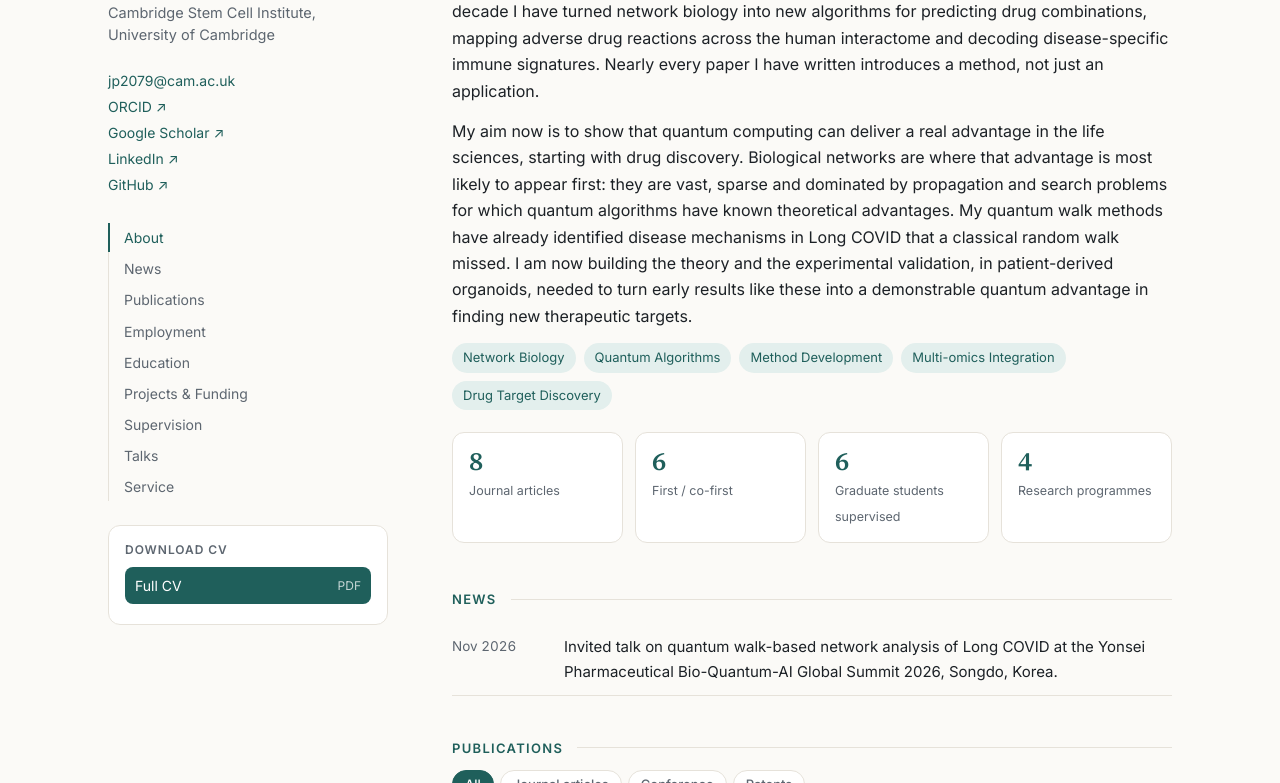
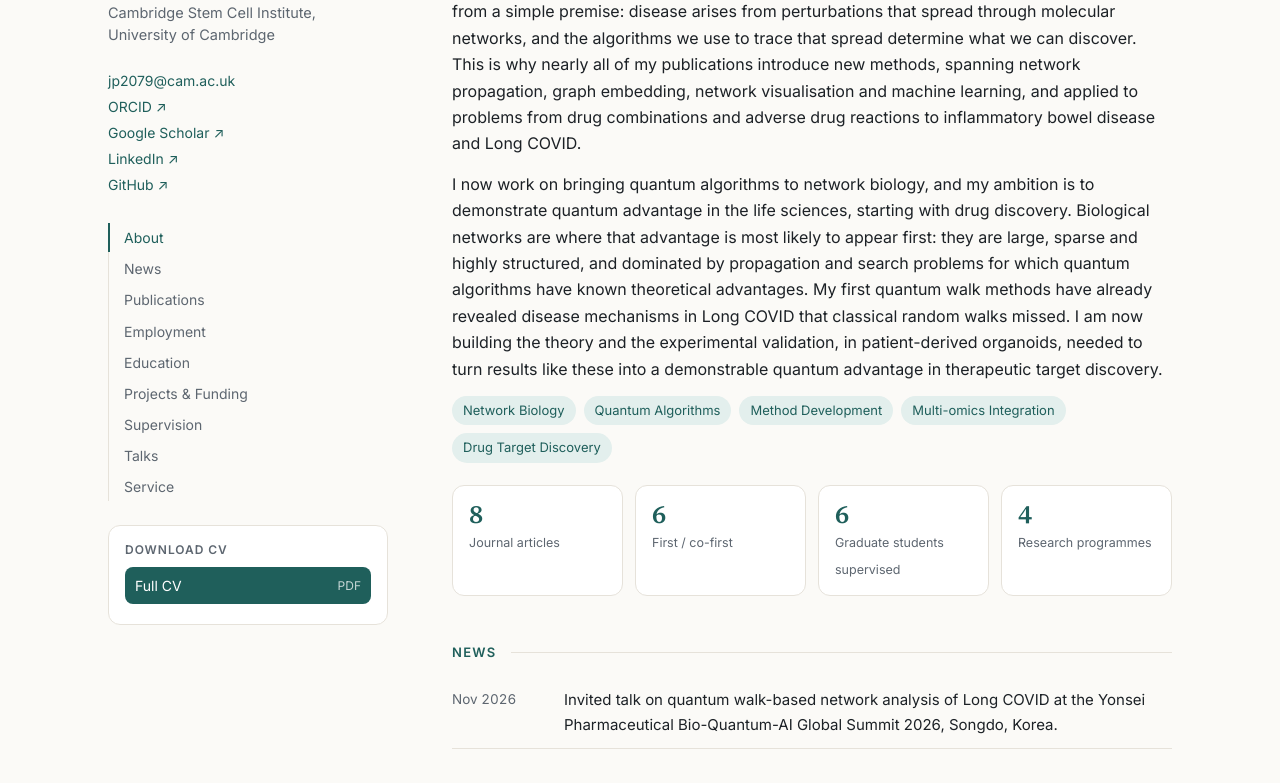
Before and after one commit to jspark-bioinfo/jspark-bioinfo.github.io, a plain HTML site: page index.html in a window 1280 px wide. Shown: the part 171-954 px from the top of the page. Drawn offline with Linux system fonts and the light colour scheme.

Commit message:
Restore methods-first introduction without per-paper detail; keep quantum-advantage ambition
Co-Authored-By: Claude Opus 5.5 <noreply@anthropic.com>
Claude-Session: https://claude.ai/code/session_0168qbMyK6zN7CM1GEEbDbrS

```diff
--- a/index.html
+++ b/index.html
@@ -127,8 +127,8 @@ footer{color:var(--muted);font-size:13px;padding-top:24px;border-top:1px solid v
 <main>
 <section id="about" class="about">
   <p class="lead">I build network and quantum algorithms with one goal: to demonstrate quantum advantage in drug discovery.</p>
-  <p>I am a computational biologist who builds methods rather than borrowing them. Over the past decade I have turned network biology into new algorithms for predicting drug combinations, mapping adverse drug reactions across the human interactome and decoding disease-specific immune signatures. Nearly every paper I have written introduces a method, not just an application.</p>
-  <p>My aim now is to show that quantum computing can deliver a real advantage in the life sciences, starting with drug discovery. Biological networks are where that advantage is most likely to appear first: they are vast, sparse and dominated by propagation and search problems for which quantum algorithms have known theoretical advantages. My quantum walk methods have already identified disease mechanisms in Long COVID that a classical random walk missed. I am now building the theory and the experimental validation, in patient-derived organoids, needed to turn early results like these into a demonstrable quantum advantage in finding new therapeutic targets.</p>
+  <p>I develop computational methods for biology rather than only applying them. My work starts from a simple premise: disease arises from perturbations that spread through molecular networks, and the algorithms we use to trace that spread determine what we can discover. This is why nearly all of my publications introduce new methods, spanning network propagation, graph embedding, network visualisation and machine learning, and applied to problems from drug combinations and adverse drug reactions to inflammatory bowel disease and Long COVID.</p>
+  <p>I now work on bringing quantum algorithms to network biology, and my ambition is to demonstrate quantum advantage in the life sciences, starting with drug discovery. Biological networks are where that advantage is most likely to appear first: they are large, sparse and highly structured, and dominated by propagation and search problems for which quantum algorithms have known theoretical advantages. My first quantum walk methods have already revealed disease mechanisms in Long COVID that classical random walks missed. I am now building the theory and the experimental validation, in patient-derived organoids, needed to turn results like these into a demonstrable quantum advantage in therapeutic target discovery.</p>
   <div class="chips"><span class="chip">Network Biology</span><span class="chip">Quantum Algorithms</span><span class="chip">Method Development</span><span class="chip">Multi-omics Integration</span><span class="chip">Drug Target Discovery</span></div>
   <div class="stats">
     <div class="stat"><b>8</b><span>Journal articles</span></div>
```
Also changed, not shown: 2 other files.
